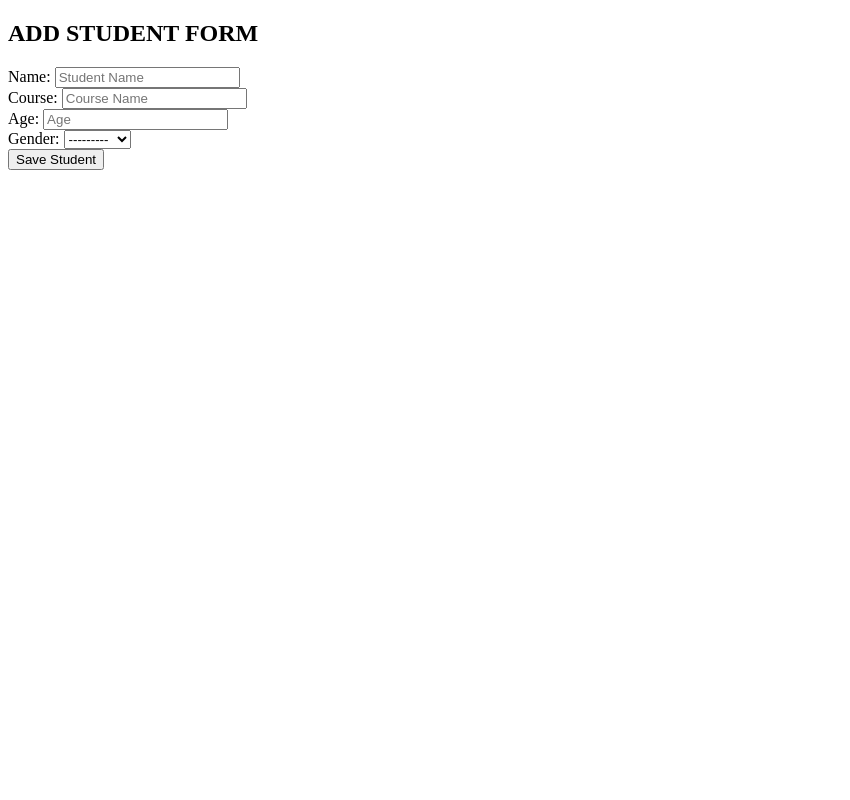
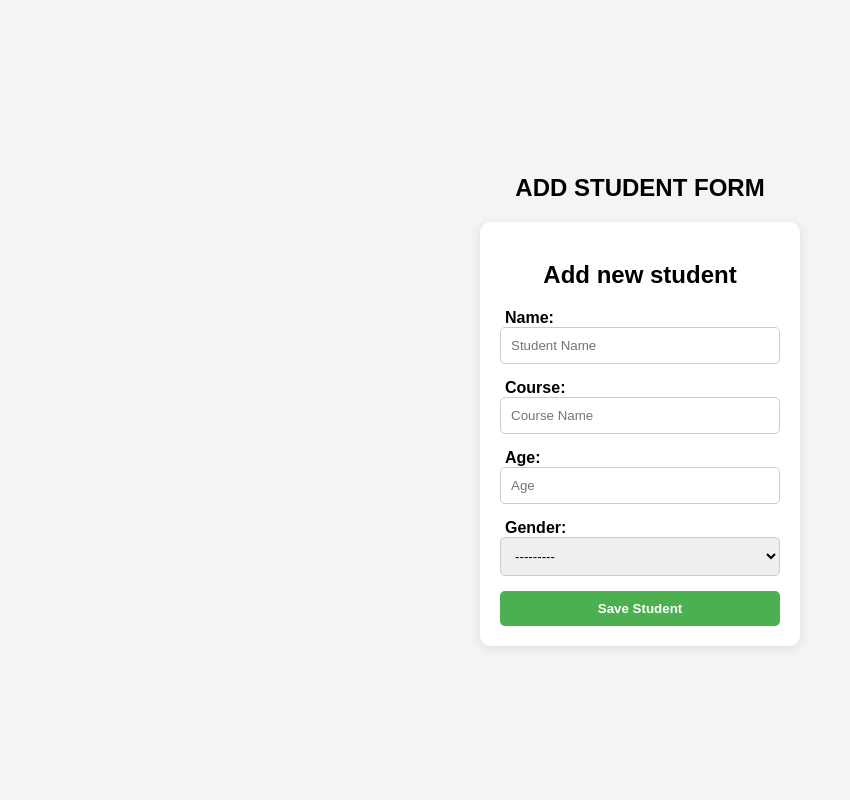
Before and after one commit to Erickkaris/DjangoSchool2, a Django app: page /website/add/ in a window 1280 px wide. Shown: the whole page, without its empty margins (0-850 px from the left). Run offline with Django 5.2, Linux system fonts and the light colour scheme.

Commit message:
Style login, signup and add student html pages

```diff
--- a/website/forms.py
+++ b/website/forms.py
@@ -10,5 +10,5 @@ class StudentForm(forms.ModelForm):
             'name': forms.TextInput(attrs={'class': 'form-control', 'placeholder': 'Student Name'}),
             'course': forms.TextInput(attrs={'class': 'form-control', 'placeholder': 'Course Name'}),
             'age': forms.NumberInput(attrs={'class': 'form-control', 'placeholder': 'Age'}),
-            'gender': forms.Select(attrs={'class': 'form-control'}),
+            'gender': forms.Select(attrs={'class': 'form-control', 'placeholder':'Select your gender'}),
         }
--- a/website/templates/add_student.html
+++ b/website/templates/add_student.html
@@ -3,11 +3,80 @@
 <head>
     <meta charset="UTF-8">
     <title>Add Student</title>
+    <style>
+        * {
+            box-sizing: border-box;
+        }
+        body {
+            font-family: 'Poppins', sans-serif;
+            background-color: #f4f4f4;
+            display: flex;
+            flex-direction: column;
+            justify-content: center;
+            align-items: center;
+            height: 100vh;
+            margin: 0;
+        }
+        h2 {
+            text-align: left;
+        }
+        form h2 {
+            text-align: center;
+        }
+        form {
+            background-color: white;
+            padding: 20px;
+            border-radius: 10px;
+            box-shadow: 0 2px 10px rgba(0, 0, 0, 0.1);
+            width: 25%;
+            height: auto;
+            text-align: center;
+        }
+
+        form label {
+            display: block;
+            font-weight: bold;
+            text-align: left;
+            margin-left: 5px;
+        }
+
+        form input {
+            width: 100%;
+            padding: 10px;
+            margin-top: 0px;
+            margin-bottom: 15px;
+            border: 1px solid #ccc;
+            border-radius: 5px;
+        }
+        form select {
+            width: 100%;
+            padding: 10px;
+            margin-top: 0px;
+            margin-bottom: 15px;
+            border: 1px solid #ccc;
+            border-radius: 5px;
+        }
+
+        form button {
+            background-color: #4CAF50;
+            color: white;
+            padding: 10px 20px;
+            border: none;
+            border-radius: 5px;
+            cursor: pointer;
+            font-weight: bold;
+            width: 100%;
+        }
+        form button:hover {
+            background-color: #45a049;
+        }
+    </style>
 </head>
 <body>
 <h2>ADD STUDENT FORM</h2>
 <form action="" method="POST">
     {% csrf_token %}
+    <h2>Add new student</h2>
     {{ form }}
     <button type="submit">Save Student</button>
 </form>
```
Also changed, not shown: website/templates/login.html (+44 -4 lines), website/templates/signup.html (+49 -0 lines), db.sqlite3.
